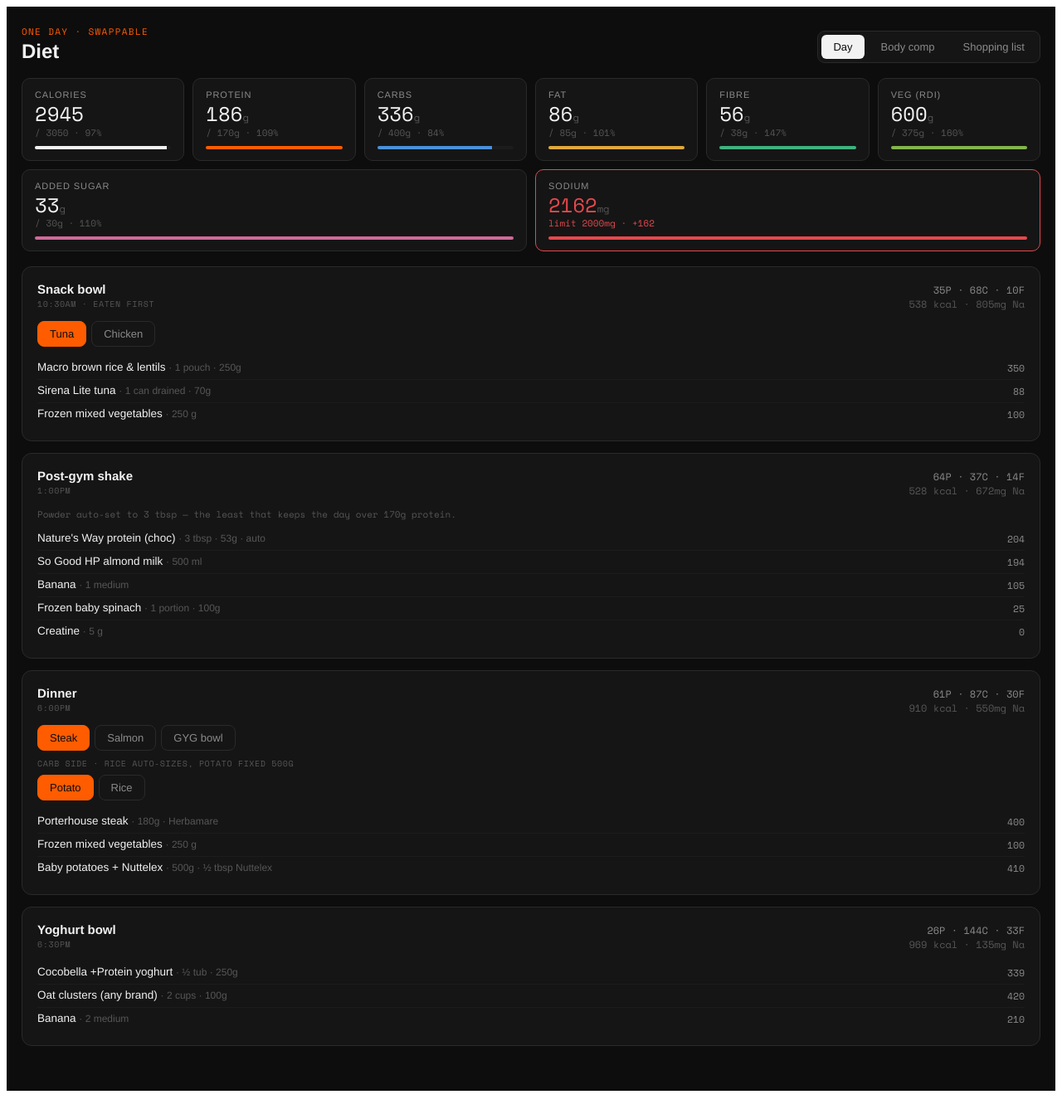
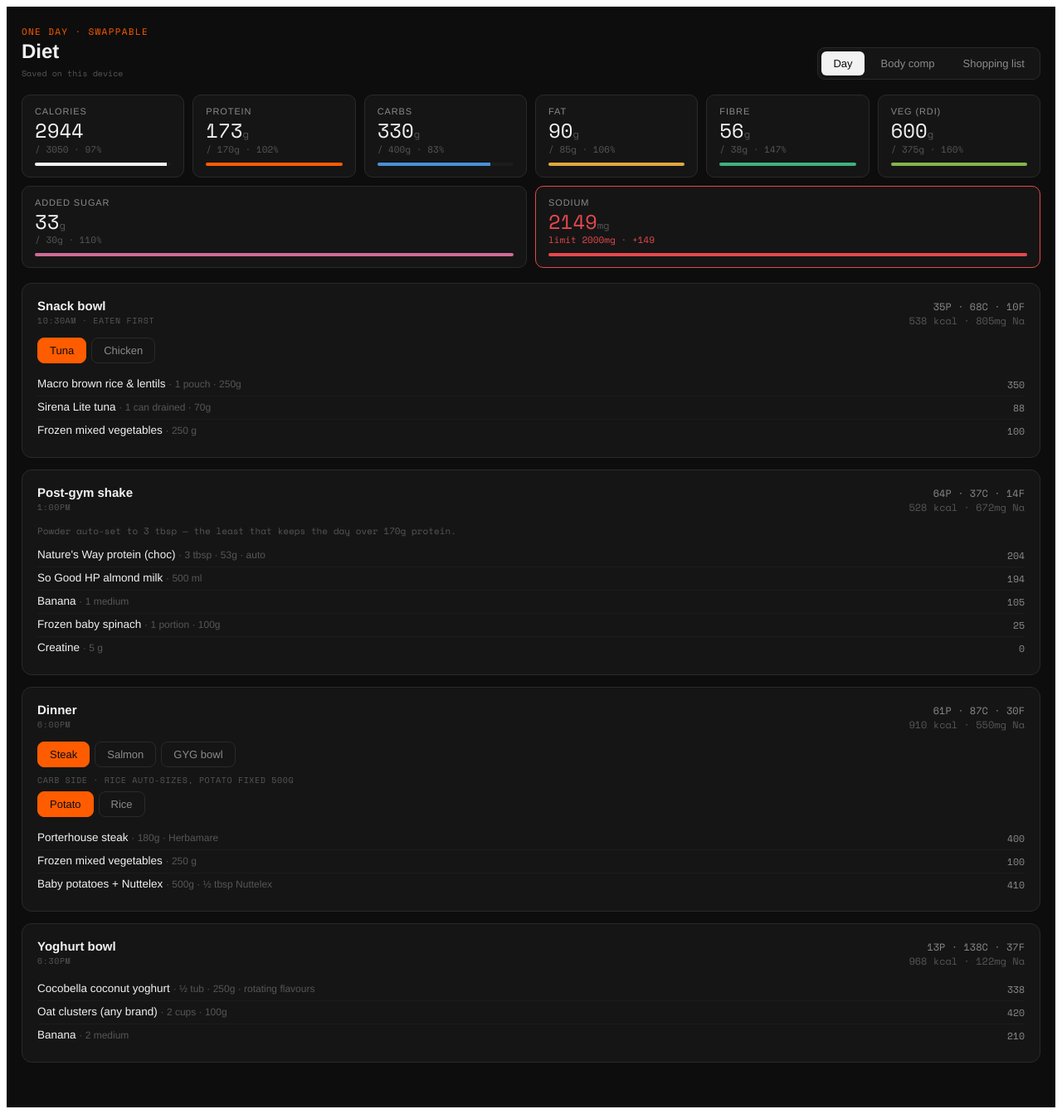
Before and after one commit to hamish3939/diet-rotation, a Next.js app: page / in a window 1280 px wide. Shown: the whole page at 83% size. Built offline with nearby package versions, Linux system fonts and the light colour scheme.

Commit message:
Make diet rotation a persisted app

```diff
--- a/pages/index.js
+++ b/pages/index.js
@@ -1,4 +1,4 @@
-import { useState, useMemo, useEffect } from "react";
+import { useEffect, useMemo, useState } from "react";
 import Head from "next/head";
 
 /* ──────────────────────────────────────────────────────────
@@ -44,7 +44,7 @@ const powderItem = (n) => ({
   cal: Math.round(POWDER_TBSP.cal * n), fib: Math.round(POWDER_TBSP.fib * n), sug: Math.round(POWDER_TBSP.sug * n), sod: Math.round(POWDER_TBSP.sod * n),
 });
 const YOG_BASE = [
-  { name: "Cocobella +Protein yoghurt", note: "½ tub · 250g", p: 16, c: 26, f: 21, cal: 339, fib: 2, sug: 13, sod: 43 },
+  { name: "Cocobella coconut yoghurt", note: "½ tub · 250g · rotating flavours", p: 3, c: 20, f: 25, cal: 338, fib: 2, sug: 13, sod: 30 },
 ];
 // oat clusters flex 1–2 cups when extra carbs are needed to reach ~3k
 const clustersItem = (n) => ({ name: "Oat clusters (any brand)", note: `${n} cup${n > 1 ? "s" : ""} · ${50 * n}g`, p: 4 * n, c: 32 * n, f: 6 * n, cal: 210 * n, fib: 4 * n, sug: 7 * n, sod: 45 * n });
@@ -92,24 +92,46 @@ const TARGETS = { cal: 3050, p: 170, c: 400, f: 85, fib: 38, sug: 30, sod: 2000,
 const GOAL = { w: 85, bf: 20 };   // 85kg @ 20% → 68kg lean / 17kg fat
 const START_W = 81;                // journey start if no log yet
 
-// Browser persistence for the deployed app.
-const store = {
-  async get(k) {
-    try {
-      if (typeof window !== "undefined" && window.localStorage) {
-        const r = window.localStorage.getItem(k);
-        return r ? JSON.parse(r) : null;
-      }
-    } catch (e) {}
+const APP_STATE_KEY = "diet-rotation:state:v2";
+const DEFAULT_STATE = {
+  tab: "day",
+  snack: "tuna",
+  main: "steak",
+  carb: "potato",
+  checked: {},
+  bw: 81,
+  bf: 20,
+  rate: 0.3,
+  log: [],
+};
+
+const validKey = (obj, key, fallback) => (Object.prototype.hasOwnProperty.call(obj, key) ? key : fallback);
+const readSavedState = () => {
+  if (typeof window === "undefined") return null;
+  try {
+    const raw = window.localStorage.getItem(APP_STATE_KEY);
+    if (!raw) return null;
+    const parsed = JSON.parse(raw);
+    return {
+      tab: validKey({ day: true, body: true, shopping: true }, parsed.tab, DEFAULT_STATE.tab),
+      snack: validKey(SNACK, parsed.snack, DEFAULT_STATE.snack),
+      main: validKey(MAIN, parsed.main, DEFAULT_STATE.main),
+      carb: validKey(CARB, parsed.carb, DEFAULT_STATE.carb),
+      checked: parsed.checked && typeof parsed.checked === "object" ? parsed.checked : DEFAULT_STATE.checked,
+      bw: Number.isFinite(parsed.bw) ? parsed.bw : DEFAULT_STATE.bw,
+      bf: Number.isFinite(parsed.bf) ? parsed.bf : DEFAULT_STATE.bf,
+      rate: Number.isFinite(parsed.rate) ? parsed.rate : DEFAULT_STATE.rate,
+      log: Array.isArray(parsed.log) ? parsed.log : DEFAULT_STATE.log,
+    };
+  } catch (e) {
     return null;
-  },
-  async set(k, v) {
-    try {
-      if (typeof window !== "undefined" && window.localStorage) {
-        window.localStorage.setItem(k, JSON.stringify(v));
-      }
-    } catch (e) {}
-  },
+  }
+};
+const writeSavedState = (state) => {
+  if (typeof window === "undefined") return;
+  try {
+    window.localStorage.setItem(APP_STATE_KEY, JSON.stringify(state));
+  } catch (e) {}
 };
 
 // ── Shopping list (full product names) ──────────────────────
@@ -137,7 +159,7 @@ const SHOP = [
     { n: "A.Vogel Herbamare Original 125g", q: "steak/salmon seasoning", price: 8 },
   ]},
   { sec: "Yoghurt bowl", rows: [
-    { n: "Cocobella +Protein Vanilla Coconut Yoghurt 500g", q: "½ tub / day", price: 7.5 },
+    { n: "Cocobella Coconut Yoghurt 500g (rotating flavours)", q: "½ tub / day", price: 7 },
     { n: "Oat clusters / granola (any brand on sale) ~450g", q: "1–2 cups / day", price: 6 },
     { n: "Bananas (loose)", q: "2–3 / day (shake + bowl)", price: 4 },
   ]},
@@ -285,34 +307,46 @@ function ProgressLine({ label, from, to, val, color }) {
 }
 
 export default function DietDashboard() {
-  const [tab, setTab] = useState("day");
-  const [snack, setSnack] = useState("tuna");
-  const [main, setMain] = useState("steak");
-  const [carb, setCarb] = useState("potato");
-  const [checked, setChecked] = useState({});
+  const [tab, setTab] = useState(DEFAULT_STATE.tab);
+  const [snack, setSnack] = useState(DEFAULT_STATE.snack);
+  const [main, setMain] = useState(DEFAULT_STATE.main);
+  const [carb, setCarb] = useState(DEFAULT_STATE.carb);
+  const [checked, setChecked] = useState(DEFAULT_STATE.checked);
 
   // body comp
-  const [bw, setBw] = useState(81);
-  const [bf, setBf] = useState(20);
-  const [rate, setRate] = useState(0.3);
-  const [log, setLog] = useState([]);
+  const [bw, setBw] = useState(DEFAULT_STATE.bw);
+  const [bf, setBf] = useState(DEFAULT_STATE.bf);
+  const [rate, setRate] = useState(DEFAULT_STATE.rate);
+  const [log, setLog] = useState(DEFAULT_STATE.log);
   const [loaded, setLoaded] = useState(false);
 
   useEffect(() => {
-    (async () => {
-      const s = await store.get("bodycomp");
-      if (s) {
-        if (s.bw != null) setBw(s.bw);
-        if (s.bf != null) setBf(s.bf);
-        if (s.rate != null) setRate(s.rate);
-        if (Array.isArray(s.log)) setLog(s.log);
-      }
-      setLoaded(true);
-    })();
+    const s = readSavedState();
+    if (s) {
+      setTab(s.tab);
+      setSnack(s.snack);
+      setMain(s.main);
+      setCarb(s.carb);
+      setChecked(s.checked);
+      setBw(s.bw);
+      setBf(s.bf);
+      setRate(s.rate);
+      setLog(s.log);
+    }
+    setLoaded(true);
   }, []);
+
   useEffect(() => {
-    if (loaded) store.set("bodycomp", { bw, bf, rate, log });
-  }, [bw, bf, rate, log, loaded]);
+    if (loaded) writeSavedState({ tab, snack, main, carb, checked, bw, bf, rate, log });
+  }, [tab, snack, main, carb, checked, bw, bf, rate, log, loaded]);
+
+  useEffect(() => {
+    if ("serviceWorker" in navigator) {
+      const register = () => navigator.serviceWorker.register("/sw.js").catch(() => {});
+      if (document.readyState === "complete") register();
+      else window.addEventListener("load", register, { once: true });
+    }
+  }, []);
 
   const lean = bw * (1 - bf / 100);
   const fat = bw * (bf / 100);
@@ -375,13 +409,19 @@ export default function DietDashboard() {
   const day = sum([shakeT, yogT, snackT, mainT]);
 
   const shopTotal = SHOP.reduce((a, s) => a + s.rows.reduce((b, r) => b + r.price, 0), 0);
+  const shoppingCount = useMemo(() => SHOP.reduce((a, s) => a + s.rows.length, 0), []);
+  const checkedCount = useMemo(() => Object.values(checked).filter(Boolean).length, [checked]);
+  const clearShopping = () => setChecked({});
 
   return (
     <>
     <Head>
       <title>Diet Dashboard</title>
+      <meta name="description" content="Saved diet rotation, macro targets, body comp check-ins, and shopping list." />
       <meta name="viewport" content="width=device-width, initial-scale=1, maximum-scale=1, user-scalable=no" />
       <meta name="theme-color" content={C.bg} />
+      <link rel="manifest" href="/manifest.json" />
+      <link rel="apple-touch-icon" href="/icon-192.png" />
     </Head>
     <div style={{ background: C.bg, minHeight: "100vh", padding: "22px 18px 40px", fontFamily: SANS }}>
       <style>{`@import url('https://fonts.googleapis.com/css2?family=Space+Mono:wght@400;700&display=swap');`}</style>
@@ -391,6 +431,9 @@ export default function DietDashboard() {
         <div>
           <div style={{ fontFamily: MONO, fontSize: 11, letterSpacing: ".12em", textTransform: "uppercase", color: C.protein }}>One day · swappable</div>
           <div style={{ fontFamily: SANS, fontSize: 24, fontWeight: 700, color: C.text, marginTop: 2 }}>Diet</div>
+          <div style={{ fontFamily: MONO, fontSize: 10, color: C.faint, marginTop: 5 }}>
+            {loaded ? "Saved on this device" : "Loading saved state"}
+          </div>
         </div>
         <div style={{ display: "flex", gap: 6, background: C.surface, border: `1px solid ${C.border}`, borderRadius: 9, padding: 4 }}>
           {[["day", "Day"], ["body", "Body comp"], ["shopping", "Shopping list"]].map(([k, l]) => (
@@ -548,8 +591,16 @@ export default function DietDashboard() {
 
       {tab === "shopping" && (
         <div>
-          <div style={{ fontFamily: MONO, fontSize: 12, color: C.dim, marginBottom: 14 }}>
-            Tap to tick off. Proteins listed for all swaps — buy what you're running.
+          <div style={{ display: "flex", justifyContent: "space-between", gap: 12, alignItems: "center", marginBottom: 14, flexWrap: "wrap" }}>
+            <div style={{ fontFamily: MONO, fontSize: 12, color: C.dim }}>
+              Tap to tick off. {checkedCount}/{shoppingCount} packed.
+            </div>
+            <button onClick={clearShopping} disabled={!checkedCount} style={{
+              fontFamily: SANS, fontSize: 12, fontWeight: 600, cursor: checkedCount ? "pointer" : "default",
+              padding: "7px 10px", borderRadius: 7, color: checkedCount ? C.text : C.faint,
+              background: checkedCount ? C.surface : "transparent", border: `1px solid ${C.border}`,
+              opacity: checkedCount ? 1 : 0.55,
+            }}>Reset ticks</button>
           </div>
           {SHOP.map((s) => (
             <div key={s.sec} style={{ marginBottom: 18 }}>
```
Also changed, not shown: public/sw.js (+6 -3 lines), public/manifest.json.
